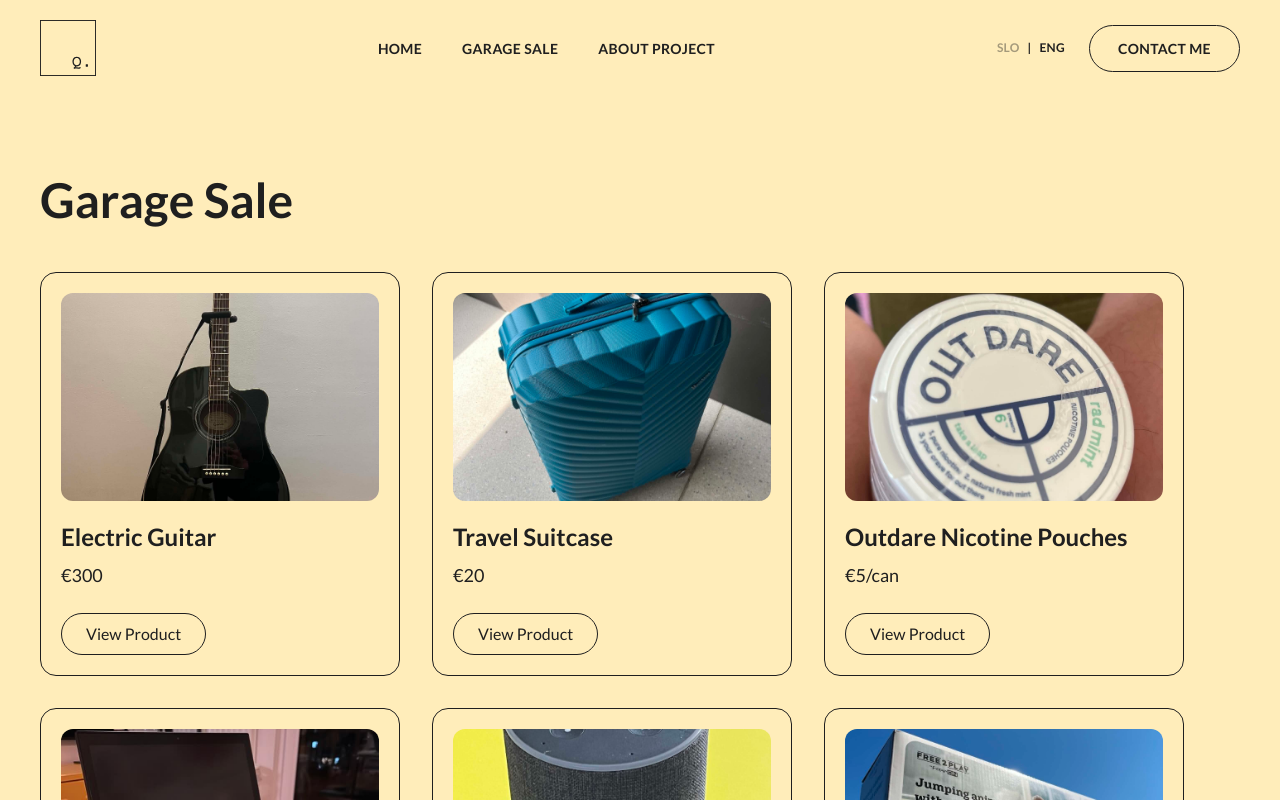
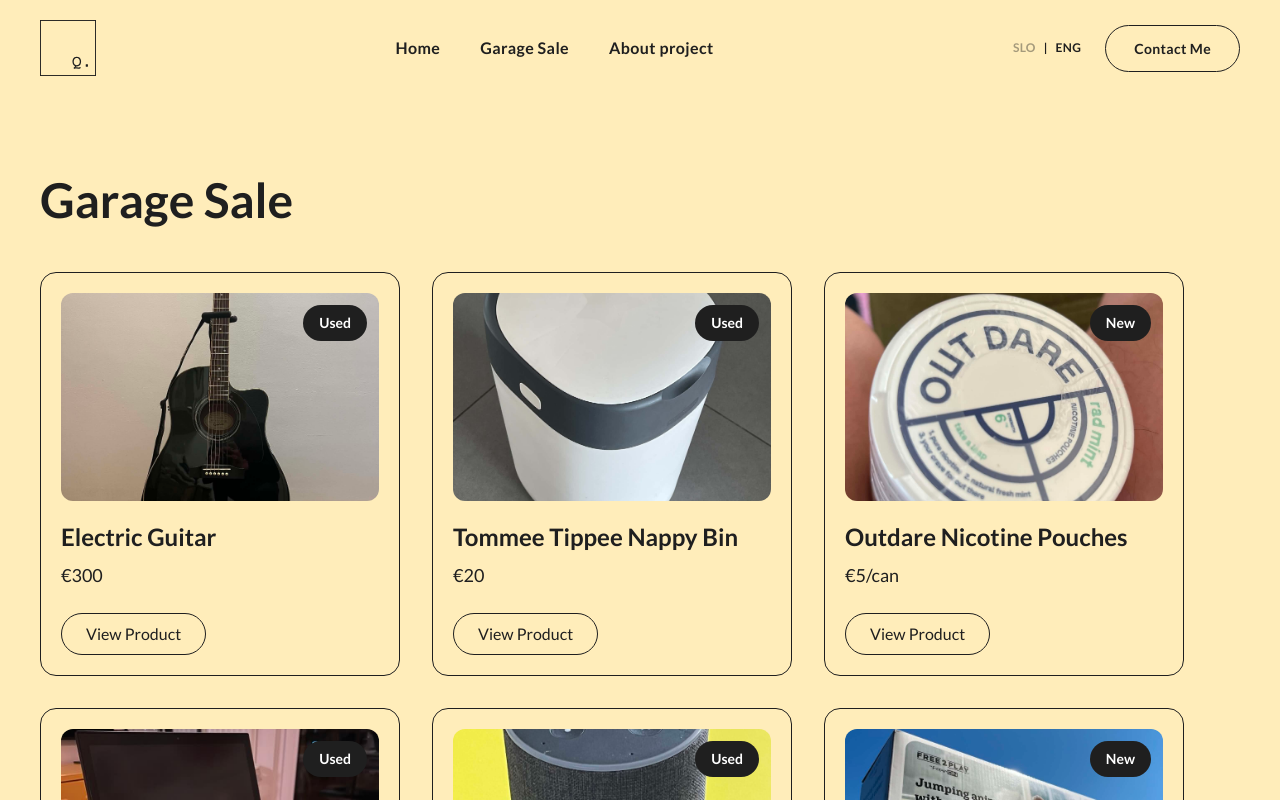
Before and after one commit to Mender92/garage-sale, a React (Vite) app: page /garage-sale in a window 1280 px wide. Shown: the top 800 px of the page. Built offline with nearby package versions, Linux system fonts and the light colour scheme.

Commit message:
Update navbar and garage sale products

```diff
--- a/src/components/garage-sale/ProductCard.jsx
+++ b/src/components/garage-sale/ProductCard.jsx
@@ -6,26 +6,39 @@
 
   return (
     <div className="w-full max-w-[360px] border rounded-2xl p-5">
-      <img
-        src={product.image}
-        alt={product.title[language]}
-        className="w-full h-52 object-cover rounded-xl"
-      />
 
+      {/* Product image */}
+      <div className="relative">
+        <img
+          src={product.image}
+          alt={product.title[language]}
+          className="w-full h-52 object-cover rounded-xl"
+        />
+
+        {/* Condition badge */}
+        <span className="absolute top-3 right-3 rounded-full bg-[#1F1F1F] text-white px-4 py-2 text-sm font-bold">
+          {product.condition[language]}
+        </span>
+      </div>
+
+      {/* Product title */}
       <h3 className="mt-5 text-2xl font-bold">
         {product.title[language]}
       </h3>
 
+      {/* Product price */}
       <p className="mt-2 text-lg">
         {product.price}
       </p>
 
+      {/* View product button */}
       <Link
         to={`/product/${product.id}`}
         className="inline-block mt-6 border rounded-full px-6 py-2 transition hover:bg-black hover:text-white"
       >
         {t.viewProduct}
       </Link>
+
     </div>
   );
 }
--- a/src/components/layout/Navbar.jsx
+++ b/src/components/layout/Navbar.jsx
@@ -25,7 +25,7 @@
 
         {/* Desktop navigation */}
         <nav className="hidden md:block">
-          <ul className="flex gap-10 text-[14px] font-bold uppercase tracking-wide">
+          <ul className="flex gap-10 text-[16px] font-bold tracking-wide">
 
             <li>
               <NavLink
@@ -94,7 +94,7 @@
           {/* Contact */}
           <NavLink
             to="/contact"
-            className="border border-[#1F1F1F] rounded-full px-7 py-3 text-[14px] font-bold uppercase tracking-wide transition-all duration-200 hover:bg-[#1F1F1F] hover:text-white"
+            className="border border-[#1F1F1F] rounded-full px-7 py-3 text-[14px] font-bold tracking-wide transition-all duration-200 hover:bg-[#1F1F1F] hover:text-white"
           >
             {t.contact}
           </NavLink>
@@ -116,7 +116,7 @@
           <div className="absolute top-full left-0 w-full bg-[#FFEDBA] shadow-lg rounded-2xl p-6 md:hidden z-50">
 
             <nav>
-              <ul className="flex flex-col gap-6 text-[14px] font-bold uppercase tracking-wide">
+              <ul className="flex flex-col gap-6 text-[16px] font-bold tracking-wide">
 
                 <li>
                   <NavLink
@@ -185,7 +185,7 @@
                   <NavLink
                     to="/contact"
                     onClick={closeMenu}
-                    className="inline-block border border-[#1F1F1F] rounded-full px-6 py-3 text-[14px] uppercase tracking-wide transition-all duration-200 hover:bg-[#1F1F1F] hover:text-white"
+                    className="inline-block border border-[#1F1F1F] rounded-full px-6 py-3 text-center text-[14px] tracking-wide transition-all duration-200 hover:bg-[#1F1F1F] hover:text-white"
                   >
                     {t.contact}
                   </NavLink>
--- a/src/data/products.js
+++ b/src/data/products.js
@@ -1,5 +1,5 @@
-import caseImage from "../assets/images/case.jpeg";
 import guitarImage from "../assets/images/guitar.jpeg";
+import nappyBinImage from "../assets/images/nappy-bin.jpeg";
 import snusImage from "../assets/images/snus.jpeg";
 import thinkpadImage from "../assets/images/thinkpad.jpeg";
 import echoImage from "../assets/images/echo.jpeg";
@@ -13,6 +13,10 @@
       sl: "Električna kitara",
     },
     price: "€300",
+    condition: {
+      en: "Used",
+      sl: "Rabljeno",
+    },
     image: guitarImage,
     description: {
       en: "Well-maintained electric guitar in excellent condition. Perfect for beginners and experienced players alike.",
@@ -23,14 +27,18 @@
   {
     id: 2,
     title: {
-      en: "Travel Suitcase",
-      sl: "Potovalni kovček",
+      en: "Tommee Tippee Nappy Bin",
+      sl: "Tommee Tippee koš za plenice",
     },
     price: "€20",
-    image: caseImage,
+    condition: {
+      en: "Used",
+      sl: "Rabljeno",
+    },
+    image: nappyBinImage,
     description: {
-      en: "Well-maintained travel suitcase in good condition. Spacious, lightweight, and easy to maneuver thanks to its smooth-rolling wheels. Perfect for vacations, business trips, or weekend getaways. Fully functional with normal signs of use.",
-      sl: "Dobro ohranjen potovalni kovček v dobrem stanju. Prostoren, lahek in enostaven za premikanje zaradi gladko tekočih koles. Primeren za počitnice, poslovna potovanja ali vikend izlete. Popolnoma funkcionalen z običajnimi znaki uporabe.",
+      en: "A practical and convenient nappy bin that helps keep unpleasant smells contained. The Twist & Click system individually wraps nappies and can hold up to 33 nappies.",
+      sl: "Priročen koš za plenice, ki pomaga zadrževati neprijetne vonjave. Sistem Twist & Click vsako plenico posebej zavije in ima kapaciteto do 33 plenic.",
     },
   },
 
@@ -41,6 +49,10 @@
       sl: "Outdare nikotinske vrečke",
     },
     price: "€5/can",
+    condition: {
+      en: "New",
+      sl: "Novo",
+    },
     minimumOrder: {
       en: "Minimum order: 5 cans",
       sl: "Minimalno naročilo: 5 škatel",
@@ -48,7 +60,6 @@
     image: snusImage,
     description: {
       en: "Each can contains 20 pouches and is available in 6 mg/pouch. The pouches use plant-based fibres and are tobacco-free. Unopened and in perfect condition. Selling because I accidentally bought nicotine instead of energy pouches.",
-
       sl: "OutDare nikotinske vrečke z okusom mentola. V eni škatli je 20 vrečk (6mg nikotina/vrečko), ki vsebujejo rastlinska vlakna in so brez tobaka. Škatle so neodprte in v brezhibnem stanju. Prodajam, ker sem pomotoma kupil nikotinske namesto energijskih vrečk.",
     },
   },
@@ -60,6 +71,10 @@
       sl: "Lenovo ThinkPad X250",
     },
     price: "€100",
+    condition: {
+      en: "Used",
+      sl: "Rabljeno",
+    },
     image: thinkpadImage,
     description: {
       en: "Well-maintained Lenovo ThinkPad X250 laptop with a fast SSD for responsive performance. Ideal for work, school, web browsing and everyday use. Selling because I no longer need it.",
@@ -74,6 +89,10 @@
       sl: "Amazon Echo (Alexa)",
     },
     price: "€50",
+    condition: {
+      en: "Used",
+      sl: "Rabljeno",
+    },
     image: echoImage,
     description: {
       en: "Smart speaker with voice control for playing music, getting information, setting reminders and controlling smart home devices. Elegant black design with Wi-Fi and Bluetooth connectivity. Used, with minor signs of wear.",
@@ -88,6 +107,10 @@
       sl: "Igrača napihljiv konj - NOVO!",
     },
     price: "€15",
+    condition: {
+      en: "New",
+      sl: "Novo",
+    },
     image: horseImage,
     description: {
       en: "Free 2 Play jumping animal with a plush cover - horse. New and unused.",
```
Also changed, not shown: src/assets/images/case.jpeg (deleted), src/assets/images/nappy-bin.jpeg (added). Lines whose indentation alone changed are shown as unchanged.
